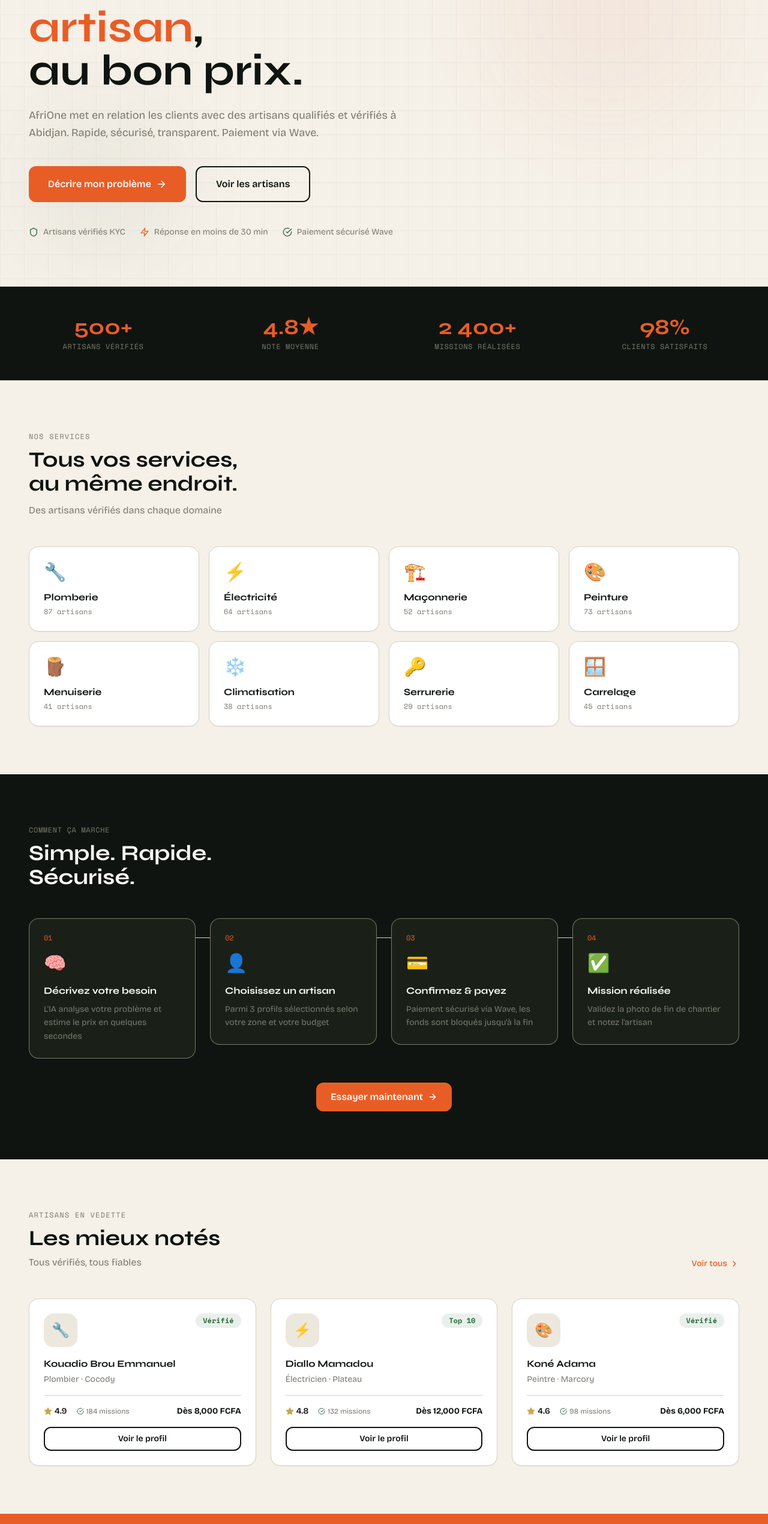
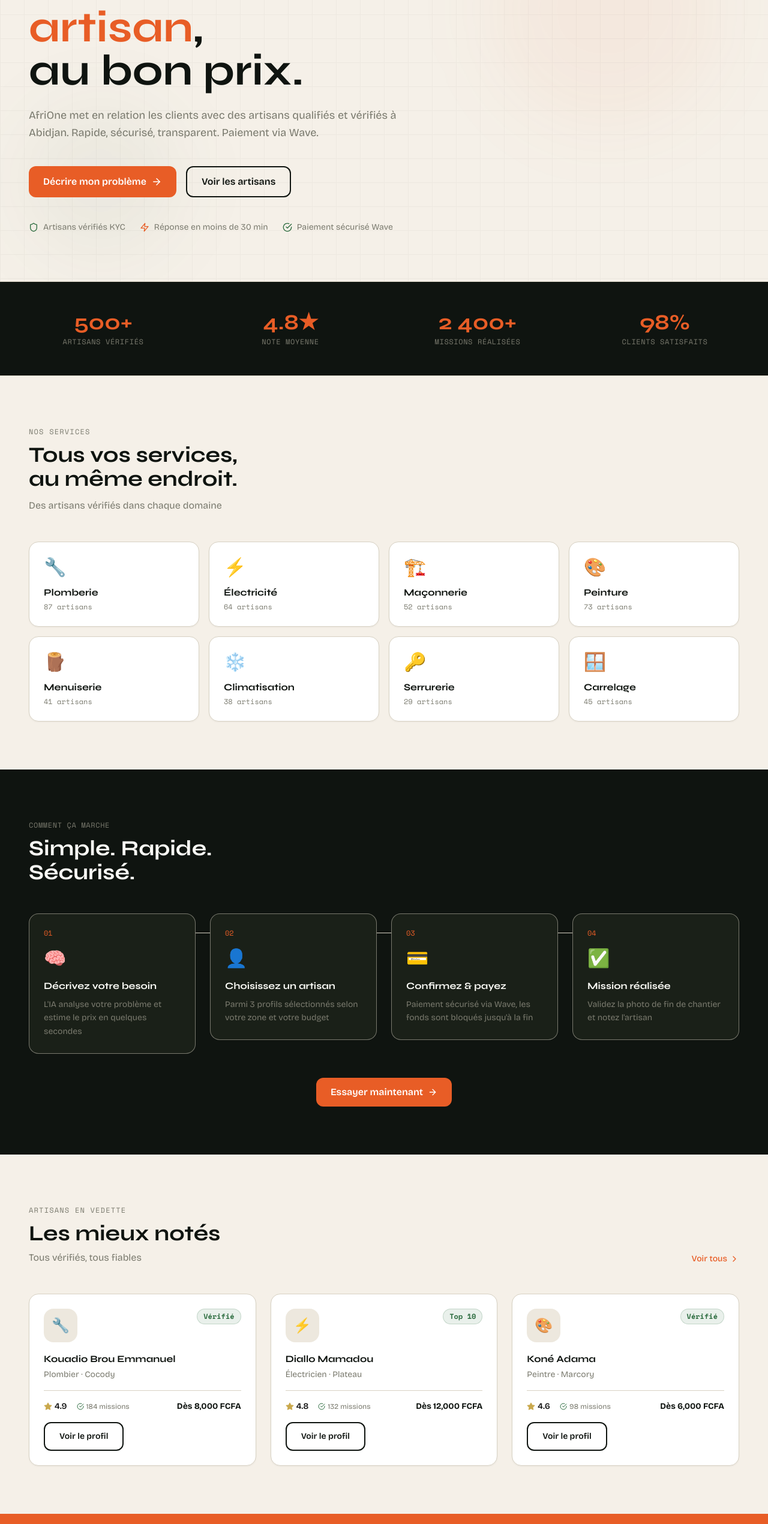
Before and after one commit to manusk8te/afrione, a Next.js app: page / in a window 1280 px wide. Shown: the part 256-2797 px from the top of the page at 60% size. Built offline with nearby package versions, Linux system fonts and the light colour scheme; a web font is replaced by a local one.

Commit message:
fix: add css classes directly

```diff
--- a/src/app/globals.css
+++ b/src/app/globals.css
@@ -80,3 +80,17 @@ h1, h2, h3, h4, h5, h6 {
 
 /* Selection */
 ::selection { background: var(--accent); color: white; }
+
+.btn-primary { background: #E85D26; color: white; font-weight: 600; padding: 12px 24px; border-radius: 12px; display: inline-flex; align-items: center; gap: 8px; transition: all 0.2s; border: none; cursor: pointer; font-family: 'Bricolage Grotesque', sans-serif; }
+.btn-primary:hover { background: #c94d18; }
+.btn-secondary { background: #0F1410; color: #FAFAF5; font-weight: 600; padding: 12px 24px; border-radius: 12px; display: inline-flex; align-items: center; gap: 8px; transition: all 0.2s; border: none; cursor: pointer; }
+.btn-outline { border: 2px solid #0F1410; color: #0F1410; font-weight: 600; padding: 12px 24px; border-radius: 12px; display: inline-flex; align-items: center; gap: 8px; transition: all 0.2s; background: transparent; cursor: pointer; }
+.btn-outline:hover { background: #0F1410; color: white; }
+.card { background: white; border-radius: 16px; border: 1px solid #D8D2C4; padding: 24px; box-shadow: 0 1px 3px rgba(0,0,0,0.05); }
+.input { width: 100%; background: white; border: 1.5px solid #D8D2C4; border-radius: 12px; padding: 14px 16px; font-size: 15px; color: #1A1A1A; font-family: 'Bricolage Grotesque', sans-serif; outline: none; transition: border-color 0.2s; }
+.input:focus { border-color: #E85D26; }
+.badge { display: inline-flex; align-items: center; gap: 4px; padding: 4px 10px; border-radius: 20px; font-size: 12px; font-weight: 600; }
+.badge-green { background: rgba(43,107,62,0.1); color: #2B6B3E; border: 1px solid rgba(43,107,62,0.2); }
+.badge-orange { background: rgba(232,93,38,0.1); color: #E85D26; border: 1px solid rgba(232,93,38,0.2); }
+.section-label { font-family: 'Space Mono', monospace; font-size: 12px; letter-spacing: 0.1em; text-transform: uppercase; color: #7A7A6E; }
+.page-container { max-width: 1280px; margin: 0 auto; padding: 0 32px; }
```
Also changed, not shown: 2 other files (tests, documents, lock files or other folders).
